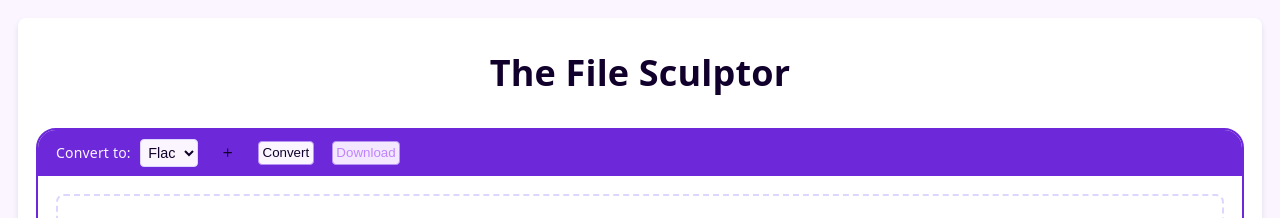
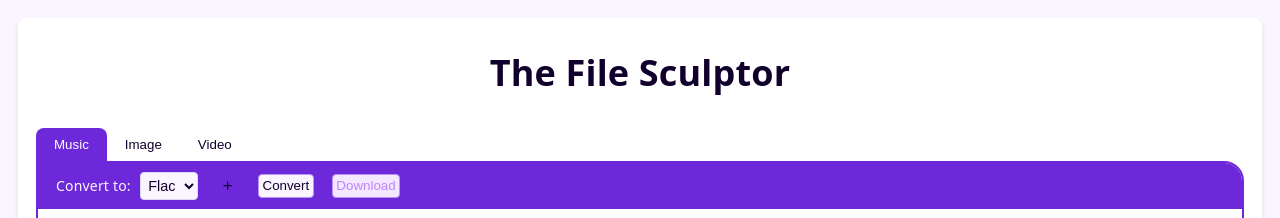
Before and after one commit to julienstem/TheFileSculptor, a React (Vite) app in the folder app/: page / in a window 1280 px wide. Shown: the top 218 px of the page. Built offline with nearby package versions, Linux system fonts and the light colour scheme.

Commit message:
multi media

```diff
--- a/app/src/components/Converter/converter.css
+++ b/app/src/components/Converter/converter.css
@@ -4,5 +4,5 @@
   min-height: 0;
   display: flex;
   flex-direction: column;
-  align-items: center;
+  align-items: left;
 }
--- a/app/src/components/Converter/converter.tsx
+++ b/app/src/components/Converter/converter.tsx
@@ -1,9 +1,11 @@
 import FileConverterManager from "../FileConverterManager/fileConverterManager";
 import "./converter.css";
+import MediaSelector from "../MediaSelector/mediaSelector";
 
 export default function Converter() {
   return (
     <div className="converter">
+      <MediaSelector />
       <FileConverterManager />
     </div>
   );
--- a/app/src/components/FileConverterManager/fileConverterManager.css
+++ b/app/src/components/FileConverterManager/fileConverterManager.css
@@ -6,6 +6,17 @@
   flex: 1;
   min-height: 0;
   border: 2px solid var(--border-active);
-  border-radius: 20px;
+  border-radius: 0 20px 20px 20px;
   overflow: hidden;
 }
+
+.file-selector {
+  display: flex;
+  flex-direction: row;
+  flex-wrap: wrap;
+  align-items: center;
+  gap: 1rem;
+  padding: 0.5rem 1rem;
+  width: 100%;
+  background-color: var(--border-active);
+}
--- /dev/null
+++ b/app/src/components/MediaSelector/mediaSelector.css
@@ -0,0 +1,12 @@
+.conversion-type-button {
+  background: none;
+  color: var(--color-text-primary);
+  border-radius: 8px 8px 0 0;
+  border: none;
+  padding: 0.5rem 1rem;
+  cursor: pointer;
+}
+.conversion-type-button.selected {
+  background-color: var(--border-active);
+  color: white;
+}
--- /dev/null
+++ b/app/src/components/MediaSelector/mediaSelector.tsx
@@ -0,0 +1,24 @@
+import { useConverterContext } from "../../context/ConverterContext/ConverterContext";
+import { CONVERSION_TYPE_LIST } from "../../types/fileTypes";
+import "./mediaSelector.css";
+
+export default function MediaSelector() {
+  const { currentConversionType, changeCurrentConversionType } =
+    useConverterContext();
+  return (
+    <div className="media-selector">
+      {CONVERSION_TYPE_LIST.map((type) => (
+        <button
+          key={type}
+          className={
+            "conversion-type-button" +
+            (type === currentConversionType ? " selected" : "")
+          }
+          onClick={() => changeCurrentConversionType(type)}
+        >
+          {type}
+        </button>
+      ))}
+    </div>
+  );
+}
--- a/app/src/context/ConverterContext/ConverterContext.tsx
+++ b/app/src/context/ConverterContext/ConverterContext.tsx
@@ -6,6 +6,7 @@ import {
 } from "../../types/fileTypes";
 import type { Conversion } from "../../types/Conversion";
 import { useZipDownload } from "../../hooks/useZipDownload";
+import { convertFile } from "../../hooks/convertFile";
 
 interface ConverterContextType {
   fileList: Conversion[];
@@ -80,10 +81,6 @@ export const ConverterProvider: React.FC<ConverterProviderProps> = ({
     );
   };
 
-  const convertFile = async (file: File, target: FileType): Promise<File> => {
-    return convertFile(file, target);
-  };
-
   const convertFiles = async () => {
     setIsConverting(true);
     const conversionPromises = fileList.map(async (conversion) => {
@@ -100,6 +97,7 @@ export const ConverterProvider: React.FC<ConverterProviderProps> = ({
       try {
         const convertedFile = await convertFile(
           conversion.inputFile,
+          currentConversionType,
           outputFileType,
         );
 
--- a/app/src/index.css
+++ b/app/src/index.css
@@ -27,6 +27,7 @@
   /* Textes */
   --color-text-primary: var(--purple-1000);
   --color-text-secondary: var(--purple-750);
+  --color-text-active: var(--purple-600);
   --color-text-muted: var(--purple-400);
   --color-text-inverse: var(--purple-50);
   --color-text-brand: var(--purple-550);
--- a/app/src/pages/ConverterPage/ConverterPage.css
+++ b/app/src/pages/ConverterPage/ConverterPage.css
@@ -43,17 +43,6 @@ body,
   flex-shrink: 0;
 }
 
-.file-selector {
-  display: flex;
-  flex-direction: row;
-  flex-wrap: wrap;
-  align-items: center;
-  gap: 1rem;
-  padding: 0.5rem 1rem;
-  width: 100%;
-  background-color: var(--border-active);
-}
-
 .button-container {
   display: flex;
   flex-wrap: wrap;
```
